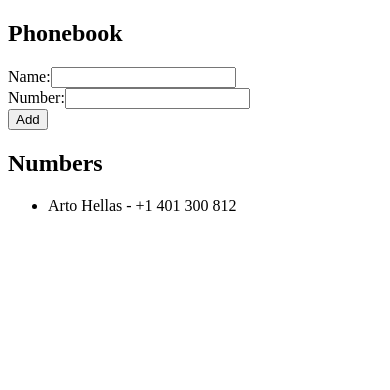
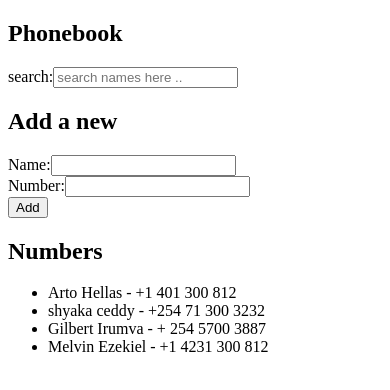
Before and after one commit to gilb01scott/fullstackopenPart2, a React (Vite) app in the folder phoneBook/step1/: page / in a window 390 px wide. Shown: the top 390 px of the page. Built offline with nearby package versions, Linux system fonts and the light colour scheme.

Commit message:
completed part2 exercise 2.9 {phoneBook step4}

```diff
--- a/phoneBook/step1/src/App.jsx
+++ b/phoneBook/step1/src/App.jsx
@@ -2,16 +2,19 @@ import React, { useState } from 'react'
 
 const App = () => {
   const [persons, setPersons] = useState([
-    { name: 'Arto Hellas', number: '+1 401 300 812' }
+    { name: 'Arto Hellas', number: '+1 401 300 812' },
+    { name: 'shyaka ceddy', number: '+254 71 300 3232' },
+    { name: 'Gilbert Irumva', number: '+ 254  5700 3887' },
+    { name: 'Melvin Ezekiel', number: '+1 4231 300 812' },
   ])
 
   const [newName, setNewName] = useState('')
   const [newNumber, setNewNumber] = useState('')
+  const [searchTerm, setSearchTerm] = useState('')
 
   const addNewName = (event) => {
     event.preventDefault()
 
-    // check duplicate name (case-insensitive)
     const exists = persons.some(
       person => person.name.toLowerCase() === newName.toLowerCase()
     )
@@ -21,44 +24,50 @@ const App = () => {
       return
     }
 
-    const newPerson = {
-      name: newName,
-      number: newNumber
-    }
-
-    setPersons([...persons, newPerson])
+    setPersons([...persons, { name: newName, number: newNumber }])
     setNewName('')
     setNewNumber('')
   }
 
-  const handleNameChange = (event) => {
-    setNewName(event.target.value)
+  const handleSearchChange = (event) => {
+    setSearchTerm(event.target.value)
   }
 
-  const handleNumberChange = (event) => {
-    setNewNumber(event.target.value)
-  }
+  const filteredPersons = persons.filter(person =>
+    person.name.toLowerCase().includes(searchTerm.toLowerCase())
+  )
 
   return (
     <div>
       <h2>Phonebook</h2>
 
+      <div>
+        search:
+        <input
+          value={searchTerm}
+          onChange={handleSearchChange}
+          placeholder='search names here ..'
+        />
+      </div>
+
+      <h2>Add a new</h2>
       <form onSubmit={addNewName}>
         <div>
           Name:
-          <input value={newName} onChange={handleNameChange}/>
+          <input value={newName} onChange={() => setNewName(e.target.value)} />
         </div>
 
         <div>
           Number:
-          <input value={newNumber} onChange={handleNumberChange}/>
+          <input value={newNumber} onChange={() => setNewNumber(e.target.value)} />
         </div>
+
         <button type="submit">Add</button>
       </form>
 
       <h2>Numbers</h2>
       <ul>
-        {persons.map(person => (
+        {filteredPersons.map(person => (
           <li key={person.name}>
             {person.name} - {person.number}
           </li>
```
